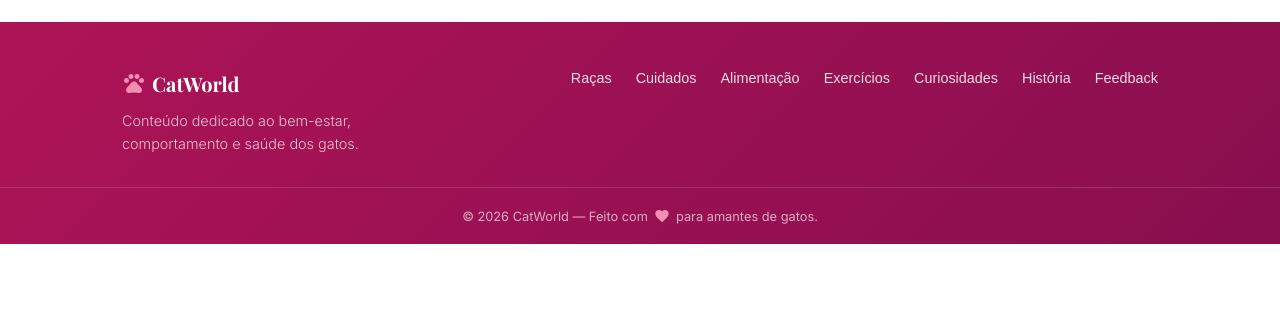
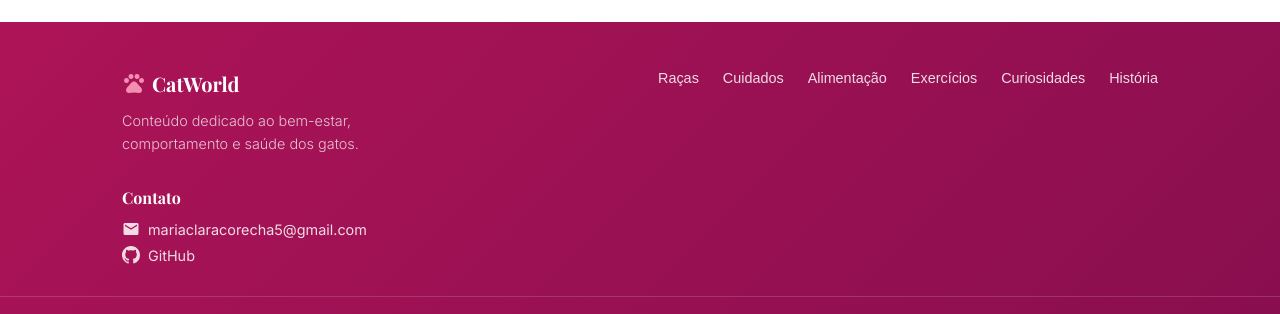
Before and after one commit to MariaClaraCorecha/catworld, an Angular app: page / in a window 1280 px wide. Shown: the part 11118-11432 px from the top of the page. Before the commit the page ends 11362 px from the top, so only its background shows below. Built offline with nearby package versions, Linux system fonts and the light colour scheme.

Commit message:
Feat: update footer to remove feedback button and add contact information with GitHub link

```diff
--- a/src/app/app.routes.ts
+++ b/src/app/app.routes.ts
@@ -47,9 +47,4 @@ export const routes: Routes = [
     path: 'perfil',
     loadComponent: () => import('./features/profile/profile').then((m) => m.ProfileComponent),
   },
-  {
-    path: 'feedback',
-    loadComponent: () =>
-      import('./features/feedback/feedback').then((m) => m.FeedbackComponent),
-  },
 ];
--- a/src/app/shared/footer/footer.html
+++ b/src/app/shared/footer/footer.html
@@ -14,8 +14,21 @@
       <button *ngFor="let link of links" class="footer-link" (click)="navigateTo(link.id)">
         {{ link.label }}
       </button>
-      <button class="footer-link" (click)="goToFeedback()">Feedback</button>
     </nav>
+
+    <div class="footer-contact">
+      <h3 class="footer-contact-title">Contato</h3>
+      <a class="footer-contact-link" [href]="'mailto:' + contactEmail">
+        <mat-icon>email</mat-icon>
+        {{ contactEmail }}
+      </a>
+      <a class="footer-contact-link" [href]="githubUrl" target="_blank" rel="noopener noreferrer">
+        <svg class="footer-github-icon" viewBox="0 0 16 16" width="18" height="18" fill="currentColor" aria-hidden="true">
+          <path d="M8 0C3.58 0 0 3.58 0 8c0 3.54 2.29 6.53 5.47 7.59.4.07.55-.17.55-.38 0-.19-.01-.82-.01-1.49-2.01.37-2.53-.49-2.69-.94-.09-.23-.48-.94-.82-1.13-.28-.15-.68-.52-.01-.53.63-.01 1.08.58 1.23.82.72 1.21 1.87.87 2.33.66.07-.52.28-.87.51-1.07-1.78-.2-3.64-.89-3.64-3.95 0-.87.31-1.59.82-2.15-.08-.2-.36-1.02.08-2.12 0 0 .67-.21 2.2.82.64-.18 1.32-.27 2-.27.68 0 1.36.09 2 .27 1.53-1.04 2.2-.82 2.2-.82.44 1.1.16 1.92.08 2.12.51.56.82 1.27.82 2.15 0 3.07-1.87 3.75-3.65 3.95.29.25.54.73.54 1.48 0 1.07-.01 1.93-.01 2.2 0 .21.15.46.55.38A8.01 8.01 0 0 0 16 8c0-4.42-3.58-8-8-8z"/>
+        </svg>
+        GitHub
+      </a>
+    </div>
   </div>
 
   <div class="footer-bottom">
--- a/src/app/shared/footer/footer.scss
+++ b/src/app/shared/footer/footer.scss
@@ -64,6 +64,44 @@
   }
 }
 
+.footer-contact {
+  display: flex;
+  flex-direction: column;
+  gap: 0.5rem;
+}
+
+.footer-contact-title {
+  font-family: 'Playfair Display', serif;
+  font-size: 1rem;
+  font-weight: 700;
+  color: #fff;
+  margin-bottom: 0.25rem;
+}
+
+.footer-contact-link {
+  display: flex;
+  align-items: center;
+  gap: 8px;
+  font-size: 0.9rem;
+  color: rgba(255, 255, 255, 0.85);
+  text-decoration: none;
+  white-space: nowrap;
+
+  &:hover {
+    color: #f48fb1;
+  }
+
+  mat-icon {
+    font-size: 18px;
+    width: 18px;
+    height: 18px;
+  }
+}
+
+.footer-github-icon {
+  flex-shrink: 0;
+}
+
 .footer-bottom {
   border-top: 1px solid rgba(255, 255, 255, 0.15);
   padding: 1.25rem 2rem;
--- a/src/app/shared/footer/footer.ts
+++ b/src/app/shared/footer/footer.ts
@@ -23,6 +23,9 @@ export class Footer {
     { label: 'História', id: 'historia' },
   ];
 
+  contactEmail = 'mariaclaracorecha5@gmail.com';
+  githubUrl = 'https://github.com/MariaClaraCorecha';
+
   constructor(private router: Router) {}
 
   navigateTo(sectionId: string) {
@@ -38,8 +41,4 @@ export class Footer {
   goHome() {
     this.router.navigate(['/']);
   }
-
-  goToFeedback() {
-    this.router.navigate(['/feedback']);
-  }
 }
```
Also changed, not shown: src/app/core/services/care.ts (+29 -23 lines).
